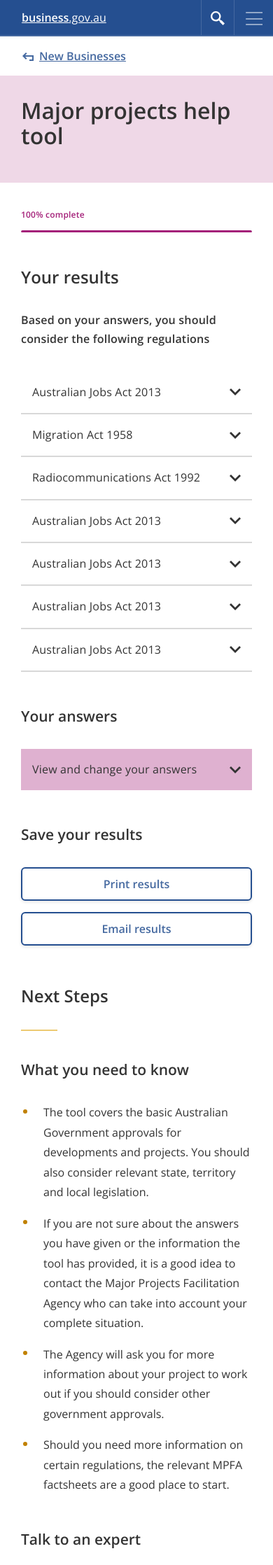
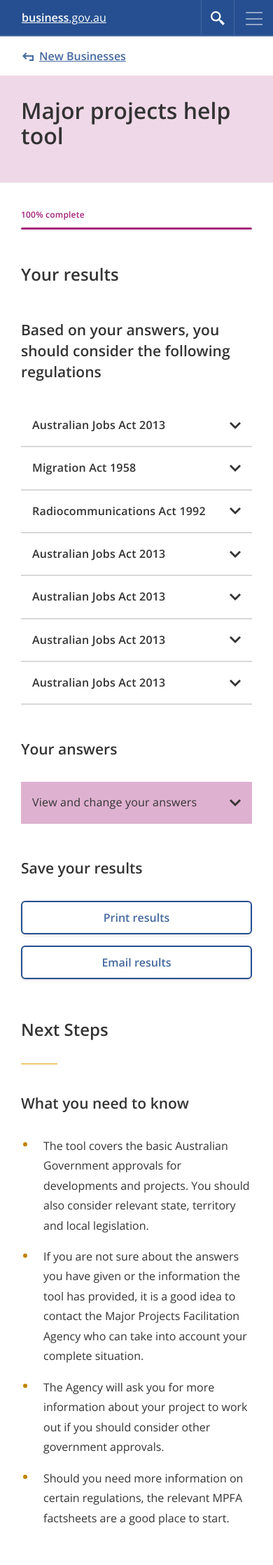
Before and after one commit to AUSGov/bga-major-projects-help, a Jekyll site: the page built from tool-results.html, in a window 390 px wide. Shown: the top 2236 px of the page at 70% size. Built offline with Jekyll 4.4.1, drawn with Linux system fonts in a browser that asks for light colours; nearby versions of some CDN libraries; library files that are not in the unit come from our copies; a script that is not in the unit is left out.

Commit message:
final tweaks to layout.

```diff
--- a/_sass/_tools.scss
+++ b/_sass/_tools.scss
@@ -134,6 +134,7 @@
             line-height: normal;
             color: $purple-dark;
             display: inline;
+            margin: 0 !important;
         }
     }
 
@@ -166,9 +167,12 @@
         .progress-bar {
             height: 3px;
         }
-        .progress-percentage p {
-            font-size: 12px;
+        .progress-percentage {
             margin-bottom: 8px;
+            p {
+                font-size: 12px;
+
+            }
         }
     }
 
@@ -522,6 +526,7 @@
                 }
 
                 p:last-of-type {
+                    @include font-format($font-family, $font-semibold, normal);
                     padding: 0 24px 0 0;
                 }
 
@@ -545,6 +550,7 @@
 
                     p {
                         @include font-format($font-family, $font-semibold, normal);
+                        text-decoration: underline;
                     }
                 }
             }
@@ -597,6 +603,7 @@
 
                         p {
                             @include font-format($font-family, $font-semibold, normal);
+                            text-decoration: underline;
                         }
                     }
                 }
@@ -611,7 +618,11 @@
 
                         tr {
                             display: flex;
-                            border-bottom: solid 2px $grey-light;
+                            border-bottom: solid 1px $purple-dark;
+
+                            &:last-of-type {
+                                border-bottom: none;
+                            }
                         }
 
                         td {
@@ -636,18 +647,20 @@
                                     background: url(../assets/Icon-edit.svg) no-repeat;
                                     background-position: center right;
                                     padding-right: 24px;
-                                    border-bottom: none;
-                                    text-decoration: underline;
+                                    text-decoration: none;
+                                    border-bottom: 2px solid #748FB8;
 
                                     &:visited {
                                         color: $blue-primary-mid;
-                                        border-bottom-color: none;
+                                        border-bottom-color: $blue-primary-mid;
                                     }
 
                                     &:focus,
                                     &:hover {
                                         box-shadow: none;
                                         color: $blue-primary;
+                                        background: $white url(../assets/Icon-edit-hover.svg) no-repeat;
+                                        background-position: center right;
                                     }
                                 }
                             }
@@ -681,6 +694,7 @@
                                 &.question {
                                     width: 100%;
                                     display: block;
+                                    padding: 16px 0px 8px 0px;
                                 }
 
                                 &.answer {
@@ -692,7 +706,7 @@
                                 &.edit {
                                     width: 36%;
                                     display: inline-block;
-                                    padding: 8px 0px;
+                                    padding: 0px;
                                 }
                             }
                         }
--- a/tool-results.html
+++ b/tool-results.html
@@ -28,7 +28,7 @@ url2: planning/new-businesses.html
                 <div class="results-container">
 
                     <h2 class="top-of-page">Your results</h2>
-                    <p><strong>Based on your answers, you should consider the following regulations</strong></p>
+                    <h3>Based on your answers, you should consider the following regulations</h3>
 
                     <div class="results-accordion">
 
```
Also changed, not shown: assets/Icon-edit-hover.svg (added), 5 other files.
